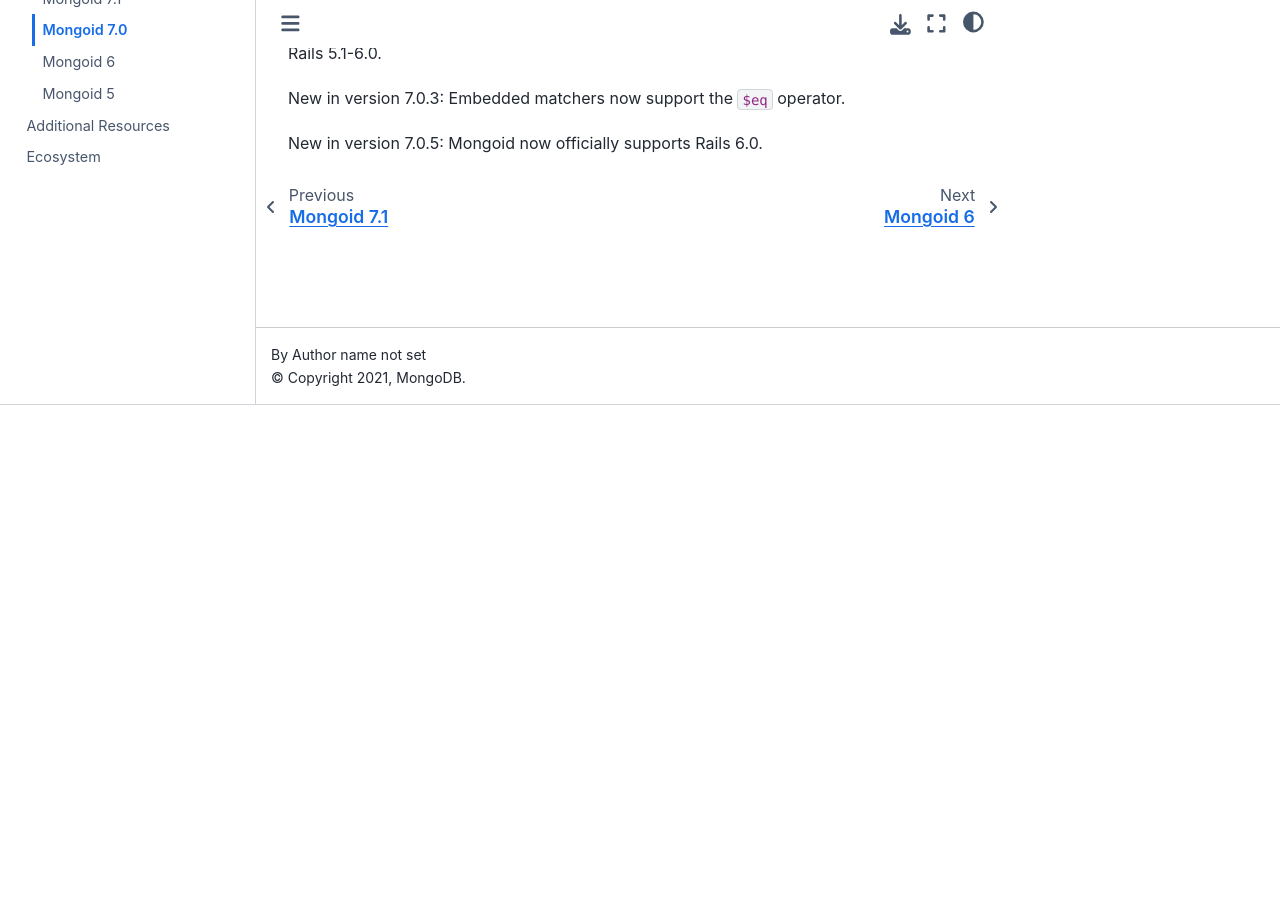
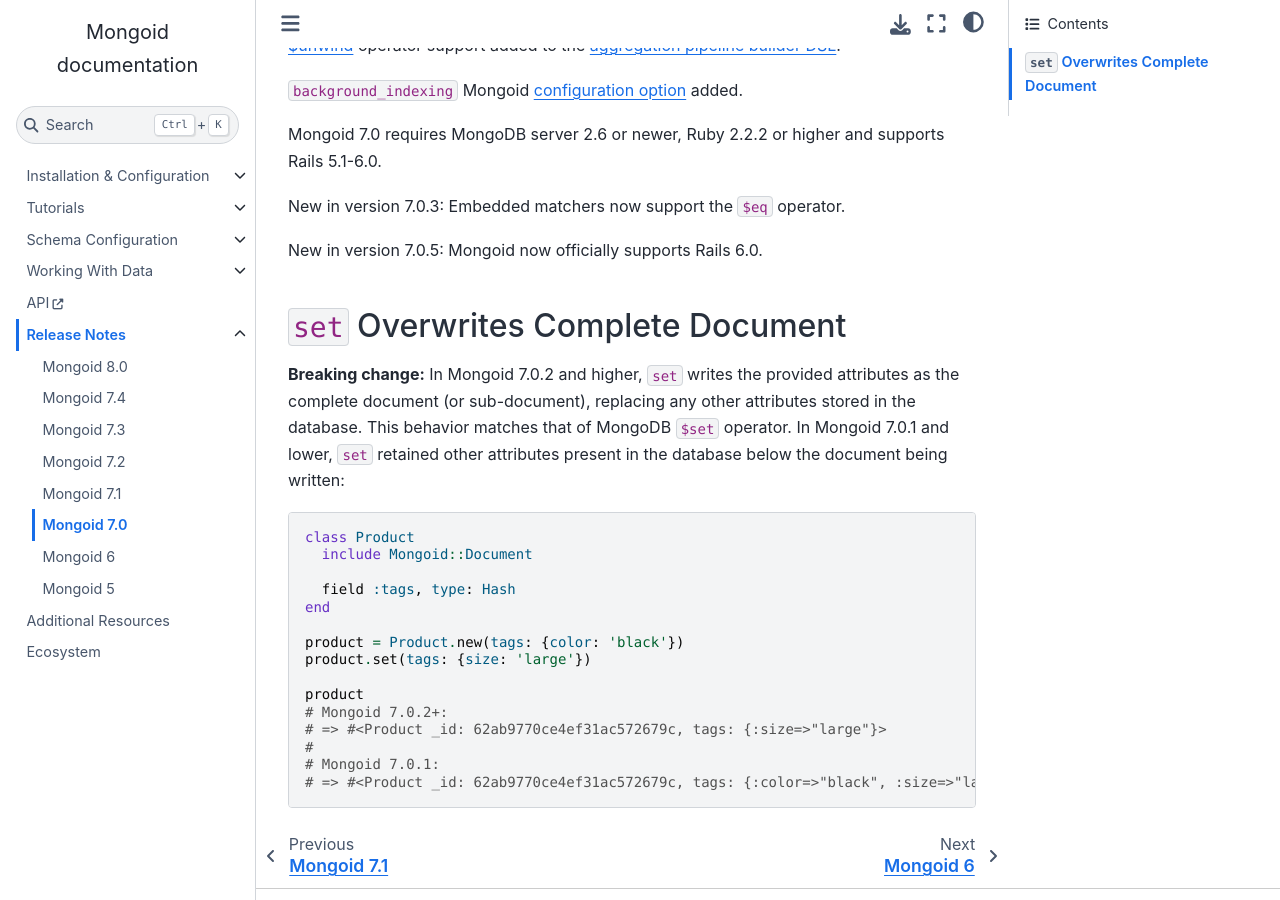
Before and after one commit to i80and/docs-mongoid, a Sphinx documentation site: the page built from docs/release-notes/mongoid-7.0.txt, in a window 1280 px wide and 900 px high, scrolled down 495 px. Built offline with Sphinx 7.4.7 and the Sphinx Book theme 1.1.4, drawn with Linux system fonts in a browser that asks for light colours; before the commit the page ends 900 px from its top, so only the background shows below that; some of the changed text lies outside the part shown.

Commit message:
MONGOID-5340 Add $set behavior change in Mongoid 7.1 to release notes (#5321)
Co-authored-by: Oleg Pudeyev <code@olegp.name>

```diff
--- a/docs/release-notes/mongoid-7.0.txt
+++ b/docs/release-notes/mongoid-7.0.txt
@@ -38,3 +38,31 @@ supports Rails 5.1-6.0.
 New in version 7.0.3: Embedded matchers now support the ``$eq`` operator.
 
 New in version 7.0.5: Mongoid now officially supports Rails 6.0.
+
+
+``set`` Overwrites Complete Document
+------------------------------------
+
+**Breaking change:** In Mongoid 7.0.2 and higher, ``set`` writes
+the provided attributes as the complete document (or sub-document), replacing
+any other attributes stored in the database. This behavior matches that of
+MongoDB ``$set`` operator. In Mongoid 7.0.1 and lower, ``set`` retained other
+attributes present in the database below the document being written:
+
+.. code-block:: ruby
+
+  class Product
+    include Mongoid::Document
+
+    field :tags, type: Hash
+  end
+
+  product = Product.new(tags: {color: 'black'})
+  product.set(tags: {size: 'large'})
+
+  product
+  # Mongoid 7.0.2+:
+  # => #<Product _id: 62ab9770ce4ef31ac572679c, tags: {:size=>"large"}>
+  #
+  # Mongoid 7.0.1:
+  # => #<Product _id: 62ab9770ce4ef31ac572679c, tags: {:color=>"black", :size=>"large"}>
```
Also changed, not shown: docs/release-notes/mongoid-7.1.txt (+28 -0 lines).
